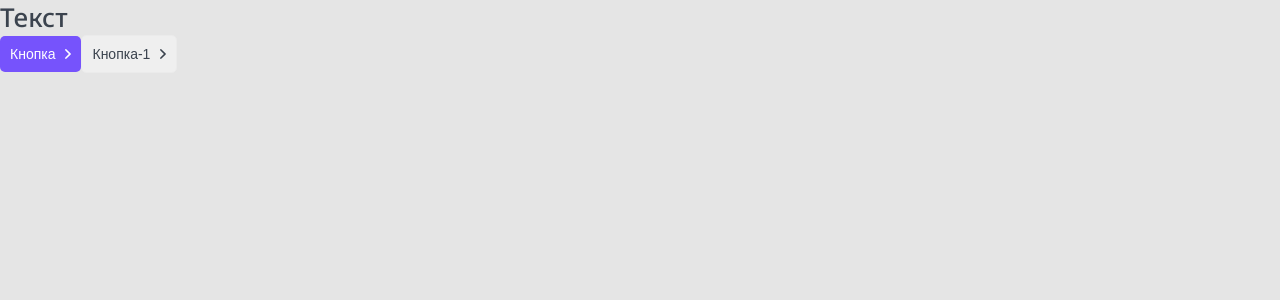
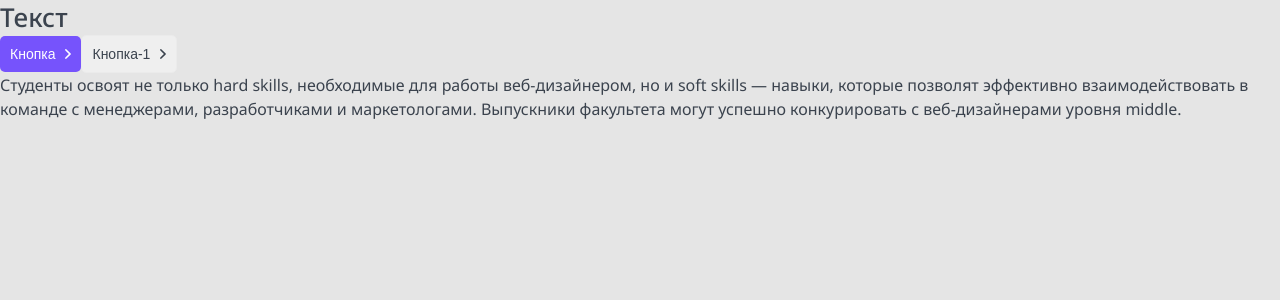
Before and after one commit to sanchopanda/owl-top, a Next.js app: page / in a window 1280 px wide. Shown: the top 300 px of the page. Built offline with nearby package versions, Linux system fonts and the light colour scheme.

Commit message:
add paragraph component

```diff
--- a/pages/components/Button/Button.tsx
+++ b/pages/components/Button/Button.tsx
@@ -4,7 +4,7 @@ import ArrowIcon from './arrow.svg'
 import cn from 'classnames';
 
 export const Button = ({ appearence, arrow = 'none', children, className, ...props }: ButtonProps): JSX.Element => {
-  return <button className={cn(styles.button, {
+  return <button className={cn(styles.button, className, {
       [styles.primary]: appearence == 'primary',
       [styles.ghost]: appearence == 'ghost'
     })}
--- /dev/null
+++ b/pages/components/Paragraph/Paragraph.module.css
@@ -0,0 +1,18 @@
+.p {
+    margin: 0;
+}
+
+.small {
+    font-size: 14px;
+    line-height: 24px;
+}
+
+.medium {
+    font-size: 16px;
+    line-height: 24px;
+}
+
+.large {
+    font-size: 18px;
+    line-height: 29px;
+}
--- /dev/null
+++ b/pages/components/Paragraph/Paragraph.props.ts
@@ -0,0 +1,6 @@
+import { DetailedHTMLProps, HtmlHTMLAttributes, ReactNode } from "react";
+
+export interface ParagraphProps extends DetailedHTMLProps<HTMLAttributes<HTMLParagraphElement>, HTMLParagraphElement>   {
+    children: ReactNode;
+    size?: 'small' | 'medium' | 'large'
+}
--- /dev/null
+++ b/pages/components/Paragraph/Paragraph.tsx
@@ -0,0 +1,15 @@
+import { ParagraphProps } from "./Paragraph.props";
+import styles from "./Paragraph.module.css";
+import cn from 'classnames';
+
+export const Paragraph = ({ size = 'medium', children, className,  ...props }: ParagraphProps): JSX.Element => {
+  return <p className={cn(styles.p, className, {
+      [styles.small]: size == 'small',
+      [styles.medium]: size == 'medium',
+      [styles.large]: size == 'large'
+    })}
+    {...props}
+  >
+    {children}
+  </p>;
+};
--- a/pages/components/index.ts
+++ b/pages/components/index.ts
@@ -1,2 +1,3 @@
 export { Htag } from './Htag/Htag';
 export { Button } from './Button/Button';
+export { Paragraph } from './Paragraph/Paragraph';
--- a/pages/index.tsx
+++ b/pages/index.tsx
@@ -1,5 +1,5 @@
 import React from "react";
-import { Button, Htag } from "./components/index";
+import { Button, Htag, Paragraph } from "./components/index";
 
 
 export default function Home(): JSX.Element {
@@ -7,7 +7,8 @@ export default function Home(): JSX.Element {
     <div>
       <Htag tag='h1'>Текст</Htag>
       <Button appearence='primary' arrow='right'>Кнопка</Button>
-      <Button appearence='ghost' arrow='right'>Кнопка-1</Button>
+      <Button appearence='ghost' arrow='right' className="hi">Кнопка-1</Button>
+      <Paragraph className="hi">Студенты освоят не только hard skills, необходимые для работы веб-дизайнером, но и soft skills — навыки, которые позволят эффективно взаимодействовать в команде с менеджерами, разработчиками и маркетологами. Выпускники факультета могут успешно конкурировать с веб-дизайнерами уровня middle.</Paragraph>
     </div>
   );
 }
```
